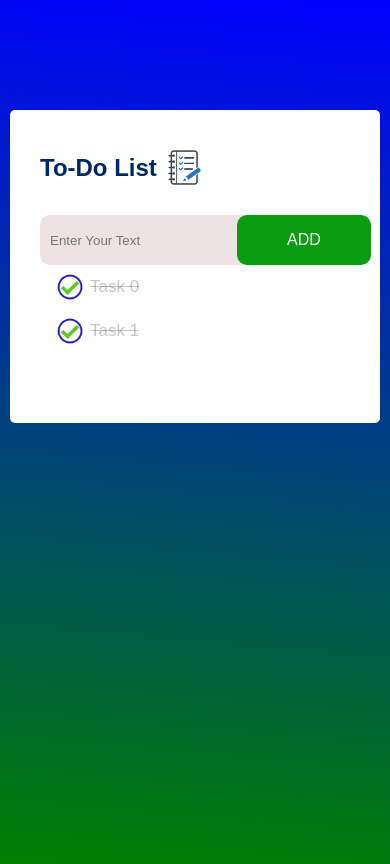
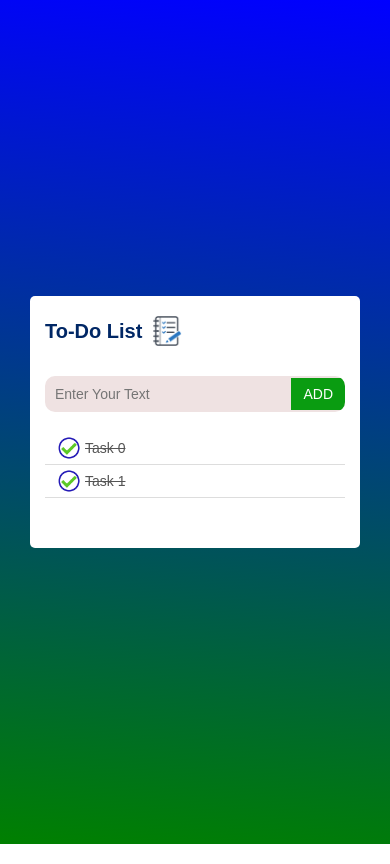
Before and after one commit to cyb3ritic/simple_js_projects, a plain HTML site: page todo_app/index.html in a window 390 px wide. Drawn offline with Linux system fonts and the light colour scheme.

Commit message:
make website responsive

```diff
--- a/todo_app/styles.css
+++ b/todo_app/styles.css
@@ -1,84 +1,95 @@
-*{
+* {
     margin: 0;
     padding: 0;
     font-family: Arial, Helvetica, sans-serif;
+    box-sizing: border-box;
 }
 
-.container{
-    background: linear-gradient(185deg, blue,green);
+.container {
+    background: linear-gradient(185deg, blue, green);
     min-height: 100vh;
     padding: 10px;
+    display: flex;
+    justify-content: center;
+    align-items: center;
 }
 
-.todo_app{
-    max-width: 100%;
+.todo_app {
+    width: 100%;
     max-width: 545px;
     background-color: white;
-    margin: 100px auto;
+    margin: 20px;
     padding: 40px 30px 70px;
     border-radius: 5px;
+    transition: box-shadow 0.3s;
 }
 
-.todo_app:hover{
+.todo_app:hover {
     box-shadow: 1px 2px 2px 3px black;
 }
 
-.todo_app h2{
+.todo_app h2 {
     color: #002765;
     display: flex;
     align-items: center;
     margin-bottom: 30px;
+    font-size: 24px;
 }
 
-.todo_app h2 img{
+.todo_app h2 img {
     width: 35px;
     margin-left: 10px;
 }
 
-.row{
+.row {
     display: flex;
     align-items: center;
     justify-content: space-between;
     background-color: #efe2e2;
     border-radius: 10px;
-
+    overflow: hidden;
 }
 
-.row input{
+.row input {
     flex: 1;
     border: none;
     outline: none;
     background: transparent;
     padding: 10px;
-    font-weight: 14px;;
-
+    font-size: 14px;
 }
 
-.row button{
+.row button {
     border: none;
     outline: none;
-    padding: 16px 50px;
+    padding: 10px 20px;
     color: white;
     background: #0a9c11;
-    border-radius: 10px;
+    border-radius: 0;
     cursor: pointer;
     font-size: 16px;
+    transition: background-color 0.3s;
 }
 
-button:hover{
+button:hover {
     background-color: #068051;
 }
 
-ul li{
+ul {
+    margin-top: 20px;
+}
+
+ul li {
     list-style: none;
     font-size: 17px;
     padding: 12px 8px 12px 50px;
     position: relative;
     user-select: none;
     cursor: pointer;
+    border-bottom: 1px solid #ddd;
 }
 
-ul li::before{
+ul li::before {
     content: '';
     position: absolute;
     height: 28px;
@@ -87,17 +98,62 @@ ul li::before{
     background-image: url(images/unchecked.png);
     background-size: cover;
     background-position: center;
-    top: 8px;
+    top: 50%;
     left: 16px;
+    transform: translateY(-50%);
 }
 
-ul li.checked{
-    color: #5555;
+ul li.checked {
+    color: #555;
     text-decoration: line-through;
 }
 
-ul li.checked::before{
-    color: #666;
+ul li.checked::before {
     background-image: url(images/checked.png);
+}
 
+@media (max-width: 768px) {
+    .todo_app {
+        padding: 30px 20px 60px;
+    }
+
+    .todo_app h2 {
+        font-size: 20px;
+    }
+
+    .row button {
+        padding: 10px 16px;
+        font-size: 14px;
+    }
+
+    ul li {
+        font-size: 15px;
+        padding: 10px 8px 10px 45px;
+    }
 }
+
+@media (max-width: 480px) {
+    .todo_app {
+        padding: 20px 15px 50px;
+    }
+
+    .todo_app h2 img {
+        width: 30px;
+    }
+
+    .row button {
+        padding: 8px 12px;
+        font-size: 14px;
+    }
+
+    ul li {
+        font-size: 14px;
+        padding: 8px 8px 8px 40px;
+    }
+
+    ul li::before {
+        height: 24px;
+        width: 24px;
+        left: 12px;
+    }
+}
```
Also changed, not shown: 1 other file.
